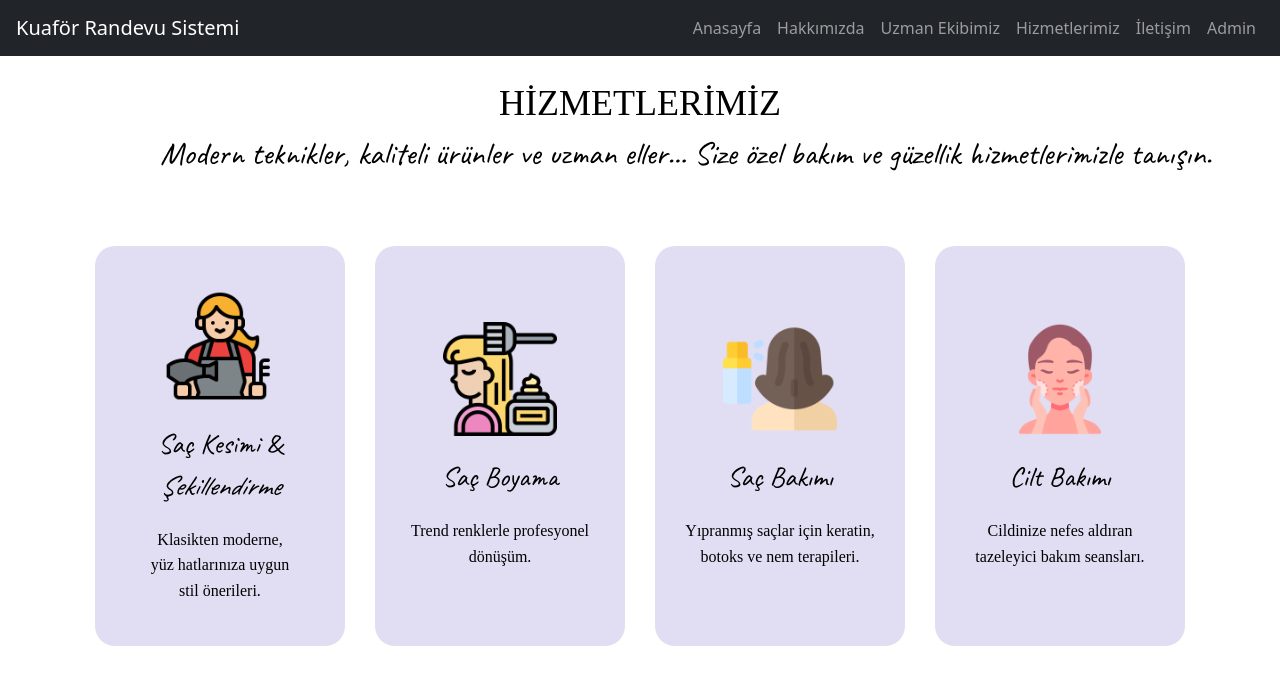
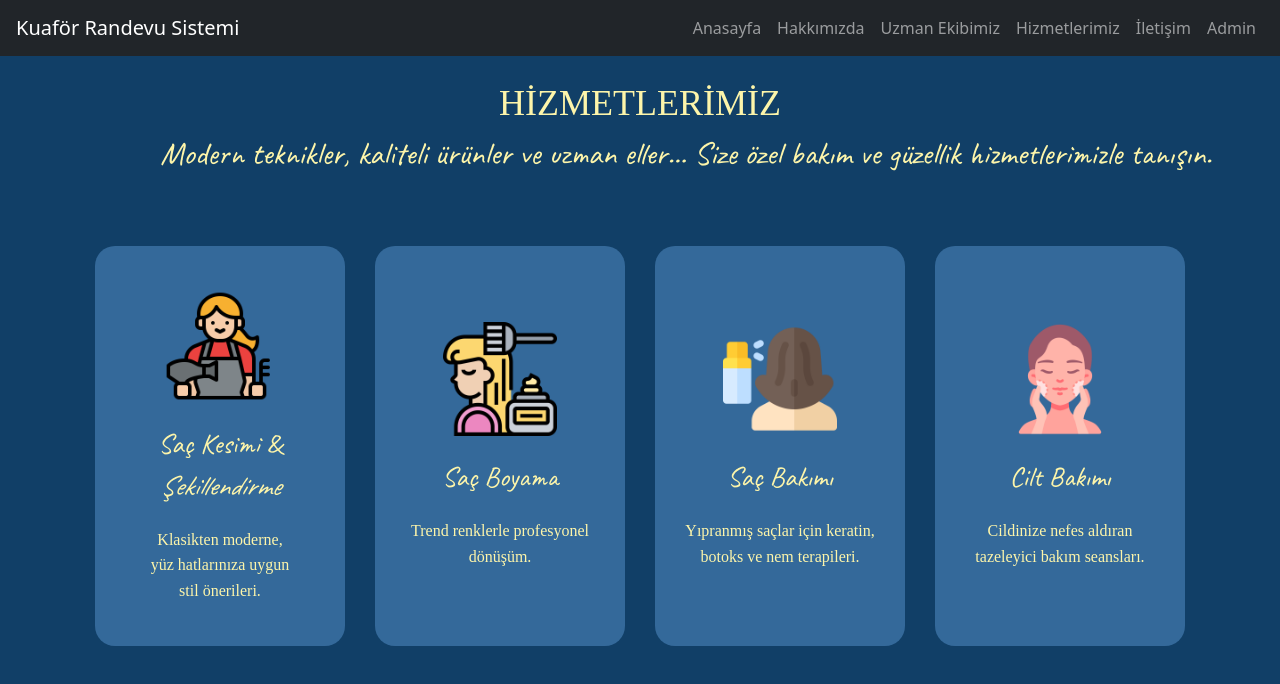
Before and after one commit to beyzarslann/KuaforRandevuSistemi, a React (Vite) app in the folder frontend/: page /Hizmetler in a window 1280 px wide. Shown: the top 684 px of the page. Built offline with nearby package versions, Linux system fonts and the light colour scheme; a web font is replaced by a local one.

Commit message:
uzman ekip ve hizmetler guncellendi.

```diff
--- a/frontend/src/App.css
+++ b/frontend/src/App.css
@@ -4,3 +4,12 @@
 @import url("https://fonts.googleapis.com/css2?family=Bitcount:wght@100..900&display=swap");
 
 @import url("https://fonts.googleapis.com/css2?family=Caveat&display=swap");
+
+body,
+html,
+#root {
+  margin: 0;
+  padding: 0;
+  background-color: #113f67;
+  min-height: 100vh;
+}
--- a/frontend/src/sayfalar/Hakkimizda.jsx
+++ b/frontend/src/sayfalar/Hakkimizda.jsx
@@ -2,7 +2,15 @@ import React from "react";
 
 const Hakkimizda = () => {
   return (
-    <div className="hakkimizda">
+    <div
+      className="hakkimizda"
+      style={{
+        backgroundColor: "#113F67",
+        minHeight: "100vh",
+        margin: 0,
+        padding: 0,
+      }}
+    >
       <div
         className="baslik"
         style={{
--- a/frontend/src/sayfalar/Hizmetler.jsx
+++ b/frontend/src/sayfalar/Hizmetler.jsx
@@ -2,13 +2,20 @@ import React from "react";
 
 const Hizmetler = () => {
   return (
-    <div>
+    <div
+      style={{
+        backgroundColor: "#113F67",
+        minHeight: "100vh",
+        margin: 0,
+        padding: 0,
+      }}
+    >
       <div
         className="baslik"
         style={{
           width: "100%",
           textAlign: "center",
-          color: "black",
+          color: "#FDF5AA",
           fontSize: 36,
           fontFamily: "Bitcount",
           fontWeight: "400",
@@ -23,7 +30,7 @@ const Hizmetler = () => {
           width: 1172,
           height: 66,
           textAlign: "center",
-          color: "black",
+          color: "#FDF5AA",
           fontSize: 32,
           fontFamily: "Caveat",
           marginLeft: 100,
@@ -50,7 +57,7 @@ const Hizmetler = () => {
           style={{
             width: 250,
             height: 400,
-            background: "#E1DEF3", // İkinci görseldeki lila renk tonu
+            background: "#34699A", // İkinci görseldeki lila renk tonu
             display: "flex",
             flexDirection: "column",
             alignItems: "center",
@@ -66,7 +73,7 @@ const Hizmetler = () => {
           <div
             style={{
               textAlign: "center",
-              color: "black",
+              color: "#FDF5AA",
               fontSize: 28,
               fontFamily: "Caveat",
               fontWeight: "400",
@@ -78,7 +85,7 @@ const Hizmetler = () => {
           <div
             style={{
               textAlign: "center",
-              color: "black",
+              color: "#FDF5AA",
               fontSize: 16,
               fontFamily: "Anonymous Pro",
               fontWeight: "400",
@@ -97,7 +104,7 @@ const Hizmetler = () => {
           style={{
             width: 250,
             height: 400,
-            background: "#E1DEF3", // İkinci görseldeki lila renk tonu
+            background: "#34699A", // İkinci görseldeki lila renk tonu
             display: "flex",
             flexDirection: "column",
             alignItems: "center",
@@ -113,7 +120,7 @@ const Hizmetler = () => {
           <div
             style={{
               textAlign: "center",
-              color: "black",
+              color: "#FDF5AA",
               fontSize: 28,
               fontFamily: "Caveat",
               fontWeight: "400",
@@ -125,7 +132,7 @@ const Hizmetler = () => {
           <div
             style={{
               textAlign: "center",
-              color: "black",
+              color: "#FDF5AA",
               fontSize: 16,
               fontFamily: "Anonymous Pro",
               fontWeight: "400",
@@ -139,7 +146,7 @@ const Hizmetler = () => {
           style={{
             width: 250,
             height: 400,
-            background: "#E1DEF3", // İkinci görseldeki lila renk tonu
+            background: "#34699A", // İkinci görseldeki lila renk tonu
             display: "flex",
             flexDirection: "column",
             alignItems: "center",
@@ -155,7 +162,7 @@ const Hizmetler = () => {
           <div
             style={{
               textAlign: "center",
-              color: "black",
+              color: "#FDF5AA",
               fontSize: 28,
               fontFamily: "Caveat",
               fontWeight: "400",
@@ -167,7 +174,7 @@ const Hizmetler = () => {
           <div
             style={{
               textAlign: "center",
-              color: "black",
+              color: "#FDF5AA",
               fontSize: 16,
               fontFamily: "Anonymous Pro",
               fontWeight: "400",
@@ -183,7 +190,7 @@ const Hizmetler = () => {
             width: 250,
             height: 400,
             marginBottom: 30,
-            background: "#E1DEF3", // İkinci görseldeki lila renk tonu
+            background: "#34699A", // İkinci görseldeki lila renk tonu
             display: "flex",
             flexDirection: "column",
             alignItems: "center",
@@ -199,7 +206,7 @@ const Hizmetler = () => {
           <div
             style={{
               textAlign: "center",
-              color: "black",
+              color: "#FDF5AA",
               fontSize: 28,
               fontFamily: "Caveat",
               fontWeight: "400",
@@ -211,7 +218,7 @@ const Hizmetler = () => {
           <div
             style={{
               textAlign: "center",
-              color: "black",
+              color: "#FDF5AA",
               fontSize: 16,
               fontFamily: "Anonymous Pro",
               fontWeight: "400",
--- a/frontend/src/sayfalar/UzmanEkip.jsx
+++ b/frontend/src/sayfalar/UzmanEkip.jsx
@@ -2,18 +2,22 @@ import React from "react";
 
 const UzmanEkip = () => {
   return (
-    <div>
+    <div
+      className="uzmanekip"
+      style={{
+        backgroundColor: "#113F67",
+      }}
+    >
       {/* Başlık ayrı div olarak dışarıda ortalanmış */}
       <div
         className="baslik"
         style={{
           width: "100%",
           textAlign: "center",
-          color: "black",
+          color: "#FDF5AA",
           fontSize: 36,
           fontFamily: "Bitcount",
           fontWeight: "400",
-          marginTop: 20,
         }}
       >
         UZMAN EKİBİMİZ
@@ -37,7 +41,7 @@ const UzmanEkip = () => {
           style={{
             width: 333,
             height: 675,
-            background: "#E8C9C9",
+            backgroundColor: "#34699A",
             borderRadius: 40,
             display: "flex",
             flexDirection: "column",
@@ -57,7 +61,7 @@ const UzmanEkip = () => {
             style={{
               width: 246,
               textAlign: "center",
-              color: "black",
+              color: "#FDF5AA",
               fontSize: 20,
               marginTop: 30,
               fontFamily: "Anonymous Pro",
@@ -71,7 +75,7 @@ const UzmanEkip = () => {
             style={{
               width: 246,
               textAlign: "center",
-              color: "black",
+              color: "#FDF5AA",
               fontSize: 18,
               fontFamily: "Inter",
               fontWeight: "400",
@@ -88,7 +92,7 @@ const UzmanEkip = () => {
           style={{
             width: 333,
             height: 675,
-            background: "#E8C9C9",
+            background: "#34699A",
             borderRadius: 40,
             display: "flex",
             flexDirection: "column",
@@ -108,7 +112,7 @@ const UzmanEkip = () => {
             style={{
               width: 246,
               textAlign: "center",
-              color: "black",
+              color: "#FDF5AA",
               fontSize: 20,
               marginTop: 30,
               fontFamily: "Anonymous Pro",
@@ -122,7 +126,7 @@ const UzmanEkip = () => {
             style={{
               width: 246,
               textAlign: "center",
-              color: "black",
+              color: "#FDF5AA",
               fontSize: 18,
               fontFamily: "Inter",
               fontWeight: "400",
@@ -137,7 +141,7 @@ const UzmanEkip = () => {
           style={{
             width: 333,
             height: 675,
-            background: "#E8C9C9",
+            background: "#34699A",
             borderRadius: 40,
             display: "flex",
             flexDirection: "column",
@@ -157,7 +161,7 @@ const UzmanEkip = () => {
             style={{
               width: 246,
               textAlign: "center",
-              color: "black",
+              color: "#FDF5AA",
               fontSize: 20,
               marginTop: 30,
               fontFamily: "Anonymous Pro",
@@ -171,7 +175,7 @@ const UzmanEkip = () => {
             style={{
               width: 246,
               textAlign: "center",
-              color: "black",
+              color: "#FDF5AA",
               fontSize: 18,
               fontFamily: "Inter",
               fontWeight: "400",
@@ -185,7 +189,7 @@ const UzmanEkip = () => {
         style={{
           width: 833,
           height: 41,
-          color: "black",
+          color: "#FDF5AA",
           fontSize: 28,
           marginLeft: 350,
           marginTop: 50,
```
